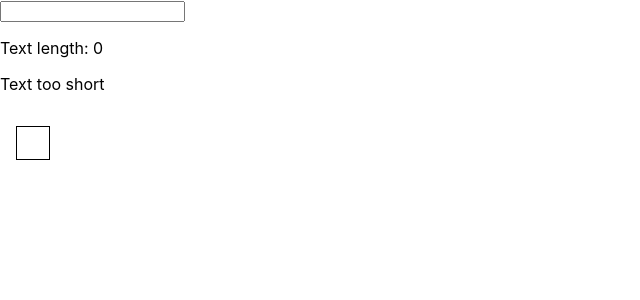
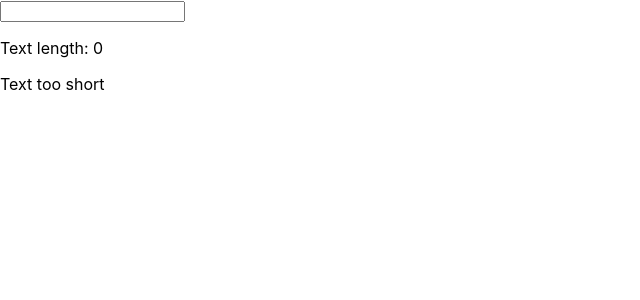
Before and after one commit to amadi5892/React_Prac_1, a React (Create React App) app: page / in a window 1280 px wide. Shown: the top 300 px of the page, without its empty margins (0-640 px from the left). Built offline with nearby package versions, Linux system fonts and the light colour scheme.

Commit message:
task 5 complete

```diff
--- a/src/App.js
+++ b/src/App.js
@@ -12,7 +12,15 @@ class App extends Component {
     this.setState({userInput: event.target.value});
   }
 
+  letterHandler = (event) => {
+      this.state.userInput.split('')
+  }
+
   render() {
+    const charList = this.state.userInput.split('').map((ch, index) => {
+      return <CharComponent character={ch} key={index} />;
+    });
+
     return (
       <div>
         <input
@@ -24,7 +32,7 @@ class App extends Component {
         </p>
         <ValidationComponent
         length={this.state.userInput.length} />
-        <CharComponent />
+        {charList}
       </div>
     )
   }
--- a/src/components/CharComponent.js
+++ b/src/components/CharComponent.js
@@ -1,10 +1,10 @@
 import React from 'react';
 import './Char.css';
 
-const char = () => {
+const char = (props) => {
     return (
         <div className="Char">
-
+            {props.character}
         </div>
     )
 }
```
Also changed, not shown: 1 other file (tests, documents, lock files or other folders).
